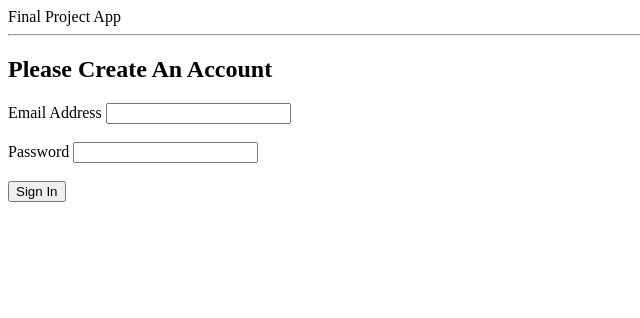
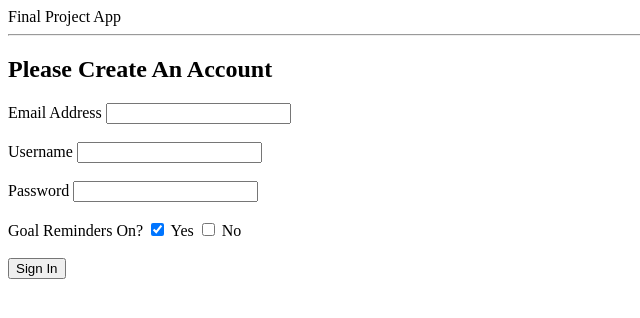
Before and after one commit to freyton-manning/HBFinalProject, a Flask app: page /register in a window 1280 px wide. Shown: the top 318 px of the page, without its empty margins (0-640 px from the left). Run offline with Flask 2, Linux system fonts and the light colour scheme.

Commit message:
fixed boolean handling within JS to Python, got registration and login routes working

```diff
--- a/seed.py
+++ b/seed.py
@@ -8,9 +8,8 @@ from server import app
 
 
 def load_users():
-    """Hard-code load users from u.user into database."""
+    """Hard-code load users from into database."""
 
-    #print("Users")
     UserGoals.query.delete()
     User.query.delete()
     Goals.query.delete()
--- a/server.py
+++ b/server.py
@@ -5,7 +5,7 @@ viewing mood visualization data. Also lets a user select goals from a menu.
 
 """
 
-from flask import Flask, render_template, redirect, flash, session
+from flask import Flask, render_template, redirect, flash, session, request
 import jinja2
 
 from model import User, User_Moods, Moods, UserGoals, Goals, Hashtag, Activities, UserDataHashtags, connect_to_db, db
@@ -43,12 +43,14 @@ def register_process():
     email = request.form.get("email")
     password = request.form.get("password")
     username = request.form.get("username")
-    reminders_on = request.form.get("reminders_on")
+    reminders_on = request.form.get("reminders_on") == 'on'
+
+    print(reminders_on)
 
     query = User.query.filter(User.email == email).first()
 
     if query is None:
-        new_user = User(email=user_email, password=password)
+        new_user = User(email=email, password=password, username=username, reminders_on=reminders_on)
         db.session.add(new_user)
         db.session.commit()
     return redirect("/")
--- a/templates/base.html
+++ b/templates/base.html
@@ -1,6 +1,7 @@
 <!doctype html>
 <html>
 <head>
+    <link rel="stylesheet" href="/static/bootstrap-styles.css">
   <title>Final Project App</title>
 </head>
 
--- a/templates/homepage.html
+++ b/templates/homepage.html
@@ -10,7 +10,7 @@
   <link rel="stylesheet" href="https://use.fontawesome.com/releases/v5.0.10/css/all.css" integrity="sha384-+d0P83n9kaQMCwj8F4RJB66tzIwOKmrdb46+porD/OvrJ+37WqIM7UoBtwHO6Nlg" crossorigin="anonymous">
 
   <!-- Load our stylesheet -->
-  <link rel="stylesheet" href="./bootstrap-styles.css">
+  <link rel="stylesheet" href="/static/bootstrap-styles.css">
 </head>
 
 <body>
--- a/templates/login.html
+++ b/templates/login.html
@@ -2,7 +2,7 @@
 
 {% block content %}
 
-    <form action="/user-login" method="POST">
+    <form action="/login" method="POST">
 
         <h2> Please Log In</h2>
 
--- a/templates/registration_form.html
+++ b/templates/registration_form.html
@@ -12,12 +12,22 @@
                    name="email">
         </div>
         <br>
+        <div class="form-group">
+            <label>Username</label>
+            <input type="username"
+                   name="username">
+        </div>
+        <br>
         <div class="form">
             <label>Password</label>
             <input type="password"
                    name="password">
                    </div>
                    <br>
+  <label> Goal Reminders On? </label>
+  <input type="checkbox" name="reminders_on" checked> Yes
+  <input type="checkbox" name="reminders_on"> No<br>
+        <br>
         <button class="btn btn-lg btn-primary btn-block" type="submit">Sign In
         </button>
 
```
Also changed, not shown: bootstrap-styles.css (deleted, +0 -44 lines).
